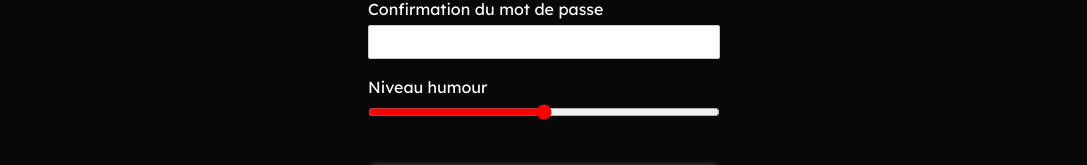
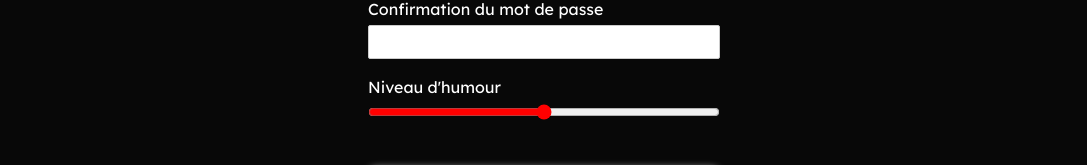
Before and after one commit to LoicSTR/joke-app, a SvelteKit app: page /sign-up in a window 1280 px wide. Shown: the part 477-642 px from the top of the page, without its empty margins (96-1183 px from the left). Built offline with nearby package versions, Linux system fonts and the light colour scheme; no server answers.

Commit message:
Modification texte form signup

```diff
--- a/data/collection.json
+++ b/data/collection.json
@@ -1 +1 @@
-{"loicStr":[630,2278,35,1724,1225,2388,669,2,2593,122,2341],"nico33":[1942,2421,144,1679,2388,31,103,122],"yves":[1638,1626,14,1980,723,1334,1188,2349,1161,1225,144]}
+{"loicStr":[630,2278,35,1724,1225,2388,669,2,2593,122,2341],"nico33":[1942,2421,144,1679,2388,31,103,122],"yves":[1638,1626,14,1980,723,1334,1188,2349,1161,1225,144],"michel":[123,2660,978,1462,611,394,2679,42,1062,1773,518,1518,173,1520]}
--- a/data/userByName.json
+++ b/data/userByName.json
@@ -1 +1 @@
-{"yves":{"name":"Yves","userName":"yves","password":"yvespassword","humourLevel":6},"nico33":{"name":"Nicolas","userName":"nico33","password":"nicopassword","humourLevel":7},"loicStr":{"name":"Loïc","userName":"loicStr","password":"loicpassword","humourLevel":8}}
+{"michel":{"name":"jackie","userName":"michel","password":"azerty1234","humourLevel":5},"yves":{"name":"Yves","userName":"yves","password":"yvespassword","humourLevel":6},"nico33":{"name":"Nicolas","userName":"nico33","password":"nicopassword","humourLevel":7},"loicStr":{"name":"Loïc","userName":"loicStr","password":"loicpassword","humourLevel":8}}
--- a/src/routes/sign-up/+page.svelte
+++ b/src/routes/sign-up/+page.svelte
@@ -41,7 +41,7 @@
 		{/if}
 	</label>
 	<label class:error={form?.field === 'humourLevel'}>
-		Niveau humour
+		Niveau d'humour
 		<input type="range" name="humourLevel" min="0" max="10" value="5" />
 		{#if form?.message && form?.field === 'humourLevel'}
 			<p class="error-message">{form.message}</p>
```
Also changed, not shown: data/userByCookie.json (+1 -1 lines).
